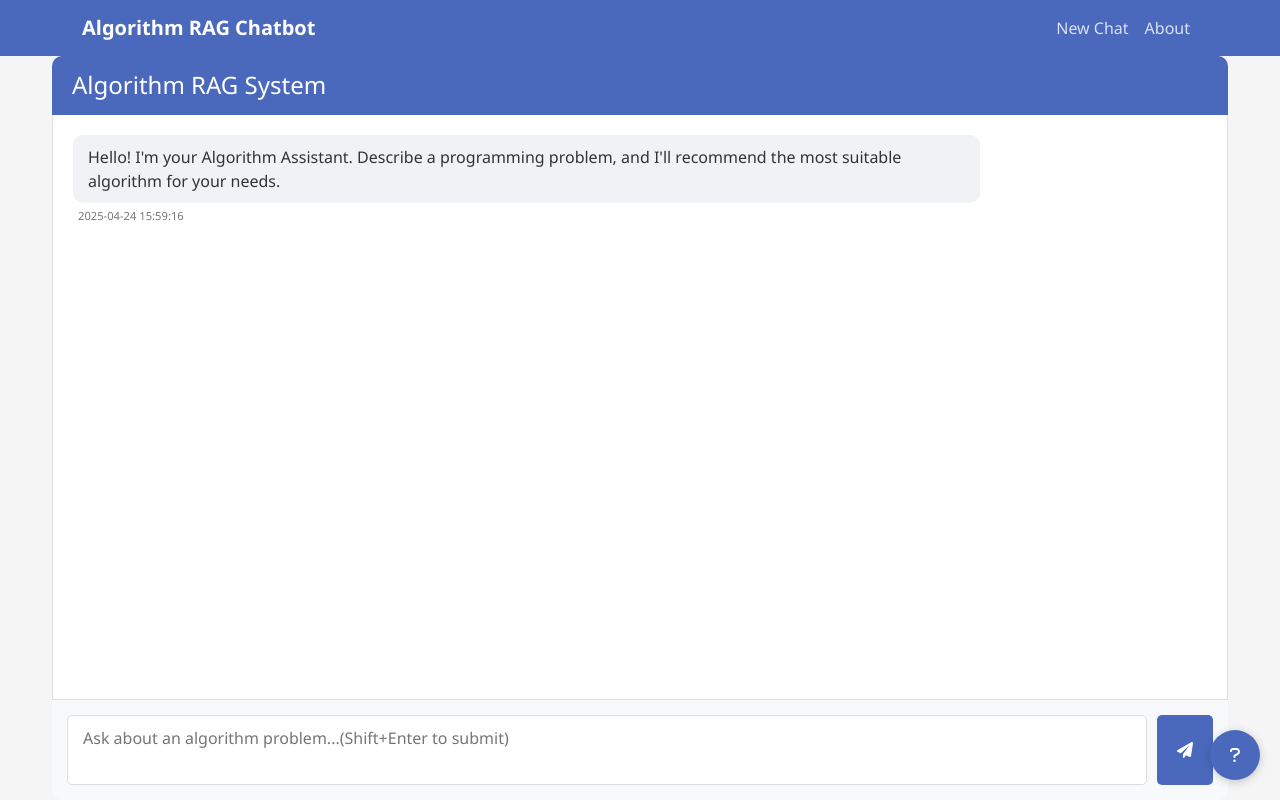
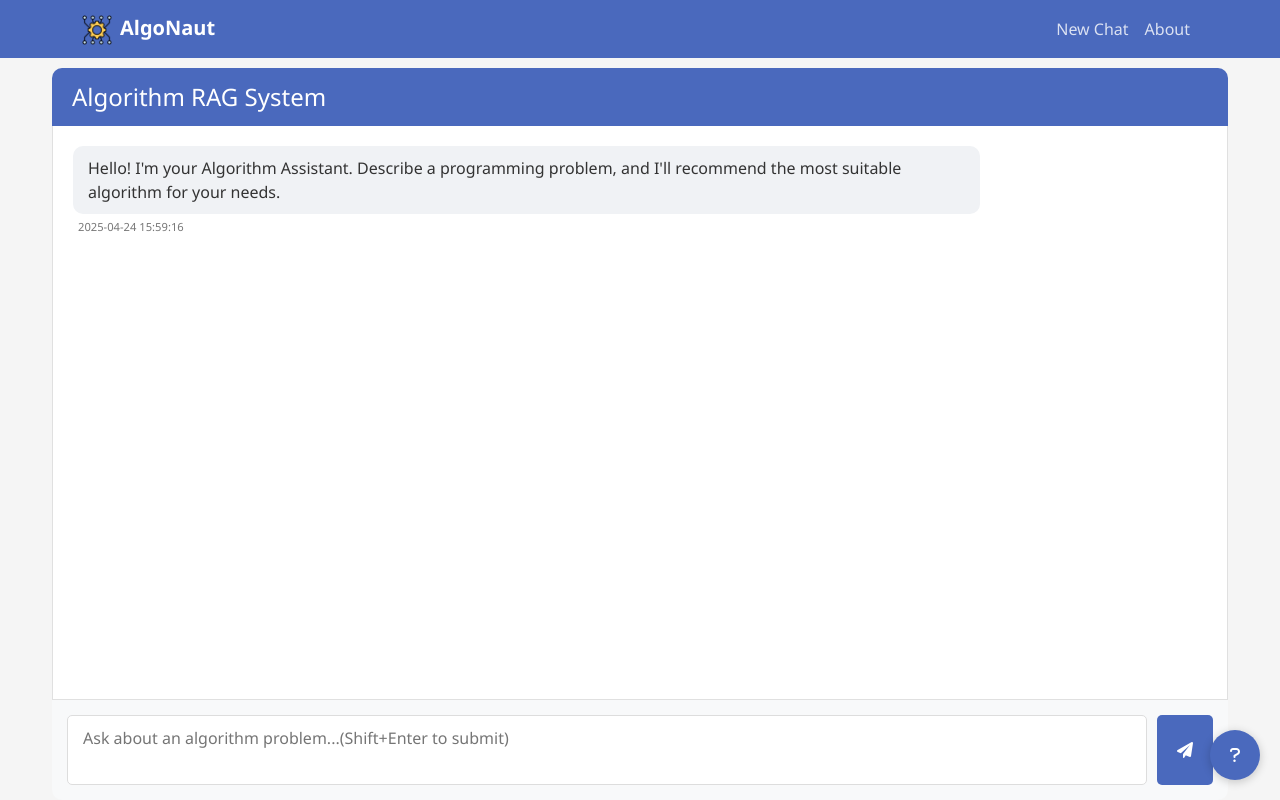
Before and after one commit to Aarzoo-Bansal/algorithm_rag_system, a Flask app: page / in a window 1280 px wide. Run offline with Flask 3, Linux system fonts and the light colour scheme.

Commit message:
made ui changes

```diff
--- a/api/rag_service.py
+++ b/api/rag_service.py
@@ -99,6 +99,7 @@ class AlgorithmResult(BaseModel):
     use_cases: Optional[List[str]] = None
     problem_patterns: Optional[List[str]] = None
     leetcode_indicators: Optional[List[str]] = None
+    examples: Optional[List[str]] = None
     similarity_score: float
     match_details: Optional[str] = None
 
--- a/app.py
+++ b/app.py
@@ -217,7 +217,7 @@ if __name__ == '__main__':
 <head>
     <meta charset="UTF-8">
     <meta name="viewport" content="width=device-width, initial-scale=1.0">
-    <title>Algorithm RAG Chatbot</title>
+    <title>AlgoNaut</title>
     <link href="https://cdn.jsdelivr.net/npm/bootstrap@5.3.0-alpha1/dist/css/bootstrap.min.css" rel="stylesheet">
     <link rel="stylesheet" href="https://cdnjs.cloudflare.com/ajax/libs/font-awesome/6.0.0/css/all.min.css">
     <style>
@@ -236,6 +236,7 @@ if __name__ == '__main__':
             flex-direction: column;
             max-width: 1200px;
             margin: 0 auto;
+            margin-top: 10px;
             width: 100%;
         }
         .chat-header {
@@ -442,7 +443,8 @@ if __name__ == '__main__':
 <body>
     <nav class="navbar navbar-expand-lg">
         <div class="container">
-            <a class="navbar-brand" href="/">Algorithm RAG Chatbot</a>
+            <a class="navbar-brand" href="/">
+            <img src="{{ url_for('static', filename='icon_algo.png') }}" alt="Logo" width="30" height="30" class="me-2">AlgoNaut</a>
             <button class="navbar-toggler" type="button" data-bs-toggle="collapse" data-bs-target="#navbarNav">
                 <span class="navbar-toggler-icon"></span>
             </button>
--- a/templates/chat.html
+++ b/templates/chat.html
@@ -3,7 +3,7 @@
 <head>
     <meta charset="UTF-8">
     <meta name="viewport" content="width=device-width, initial-scale=1.0">
-    <title>Algorithm RAG Chatbot</title>
+    <title>AlgoNaut</title>
     <link href="https://cdn.jsdelivr.net/npm/bootstrap@5.3.0-alpha1/dist/css/bootstrap.min.css" rel="stylesheet">
     <link rel="stylesheet" href="https://cdnjs.cloudflare.com/ajax/libs/font-awesome/6.0.0/css/all.min.css">
     <style>
@@ -22,6 +22,7 @@
             flex-direction: column;
             max-width: 1200px;
             margin: 0 auto;
+            margin-top: 10px;
             width: 100%;
         }
         .chat-header {
@@ -228,7 +229,8 @@
 <body>
     <nav class="navbar navbar-expand-lg">
         <div class="container">
-            <a class="navbar-brand" href="/">Algorithm RAG Chatbot</a>
+            <a class="navbar-brand" href="/">
+            <img src="{{ url_for('static', filename='icon_algo.png') }}" alt="Logo" width="30" height="30" class="me-2">AlgoNaut</a>
             <button class="navbar-toggler" type="button" data-bs-toggle="collapse" data-bs-target="#navbarNav">
                 <span class="navbar-toggler-icon"></span>
             </button>
```
Also changed, not shown: static/icon_algo.png (added).
